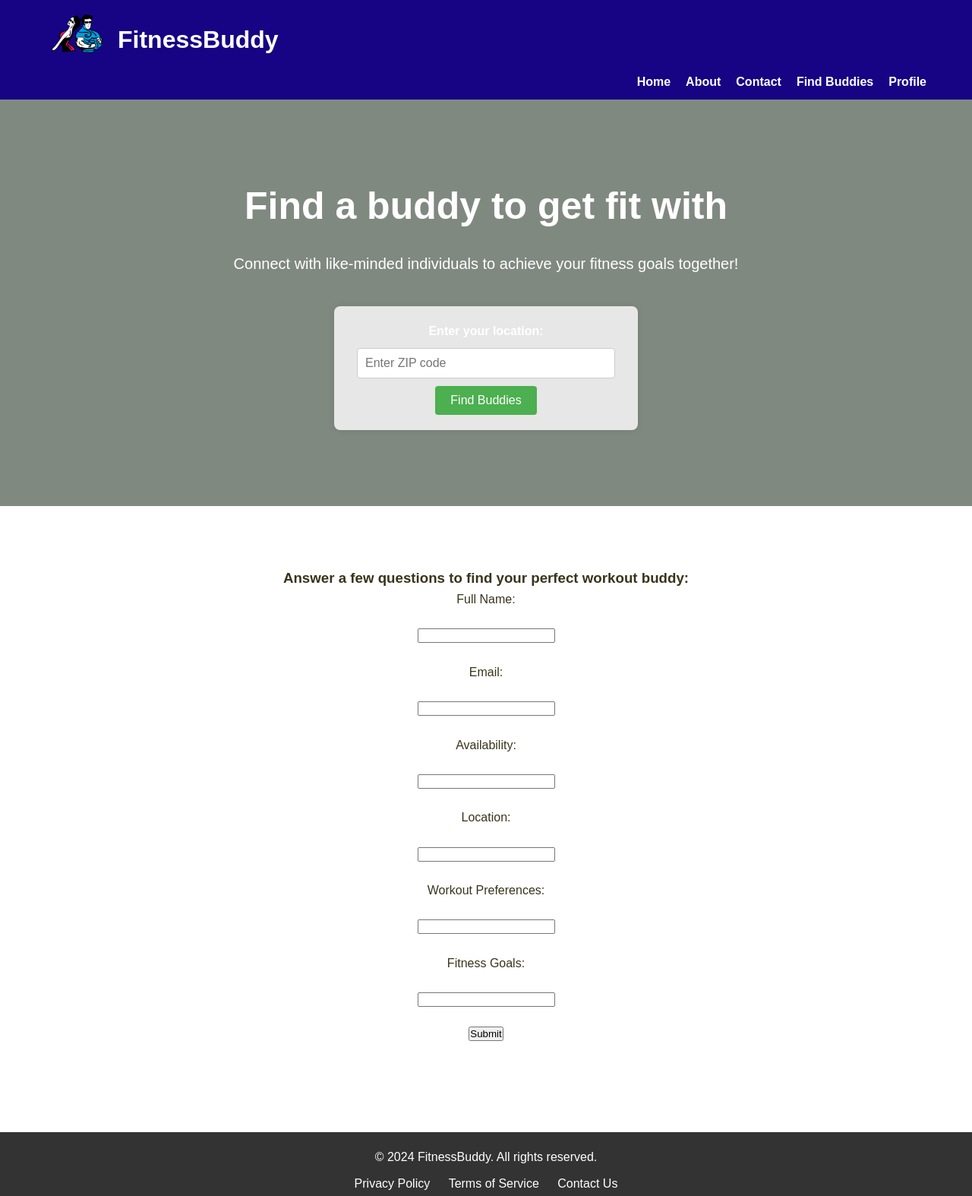
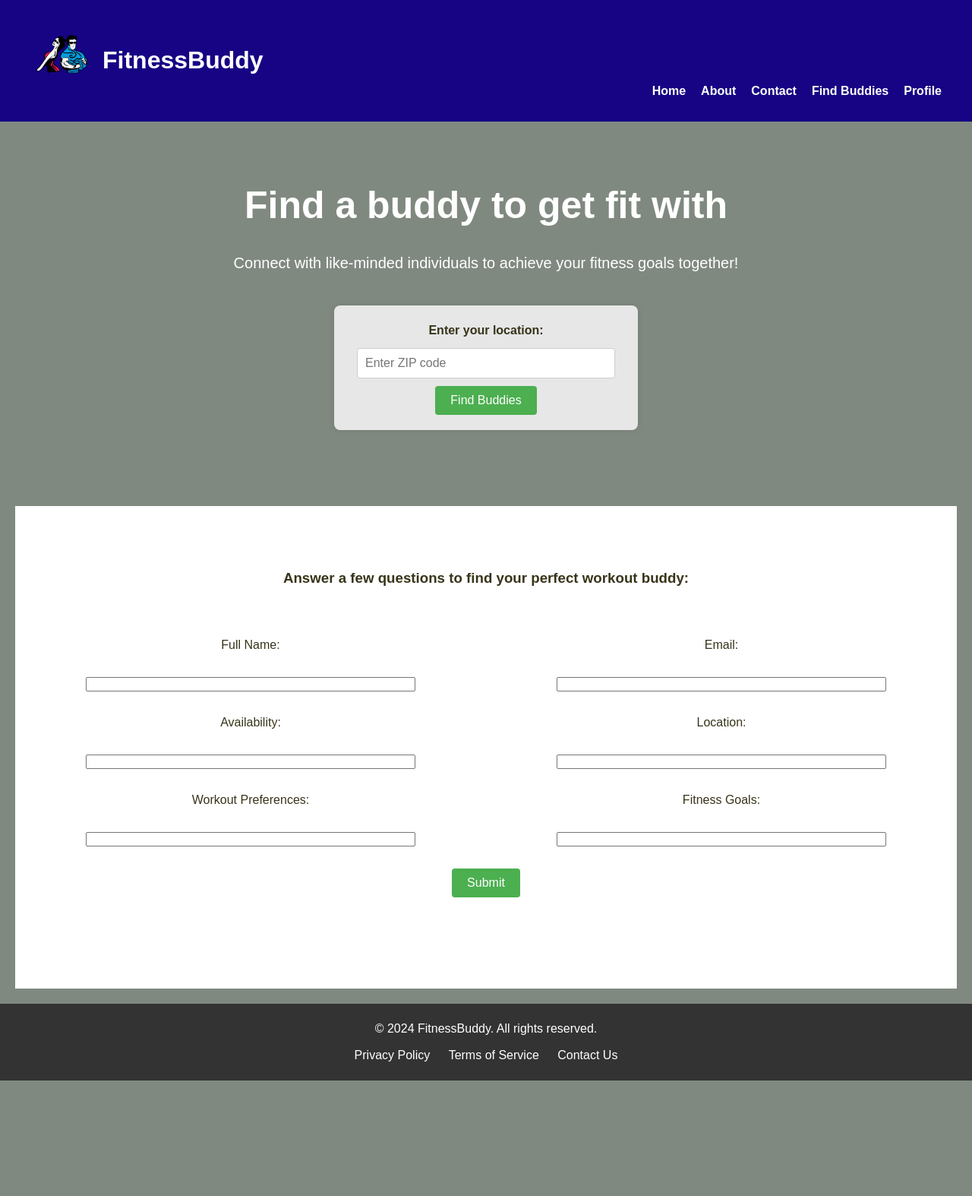
Before and after one commit to abhisbd10/INST377-FitnessBuddy, a website: page public/home.html in a window 1280 px wide. Shown: the whole page at 76% size. After the commit the page ends 1422 px from the top, so only its background shows below. Drawn offline with Linux system fonts and the light colour scheme.

Commit message:
Adding new files, updated previous files, updated functionality

```diff
--- /dev/null
+++ b/public/buddies.css
@@ -0,0 +1,27 @@
+/* This is the default code that should be copied and pasted into each css file
+and sort of like the blueprint for how the front-end will look */
+
+* {
+  margin: 0;
+  padding: 0;
+  box-sizing: border-box;
+}
+
+body {
+  font-family: Arial, sans-serif;
+  line-height: 1.6;
+  background-color: hsl(120, 4%, 52%);
+  color: #38341a;
+  display: flex;
+  flex-direction: column;
+  min-height: 100vh;
+}
+
+main {
+  flex: 1;
+  margin-top: 160px; /* Adjust to match the height of the header */
+  padding: 20px;
+}
+
+/* This is the default code that should be copied and pasted into each css file
+and sort of like the blueprint for how the front-end will look */
--- /dev/null
+++ b/public/header_footer.css
@@ -0,0 +1,93 @@
+/* Header */
+
+header {
+  height: 160px;
+  display: flex;
+  flex-direction: row;
+  justify-content: space-between;
+  position: fixed;
+  top: 0px;
+  left: 0px;
+  right: 0px;
+  background-color: #160484;
+  color: #fff;
+  z-index: 1000;
+}
+
+.logo {
+  display: flex;
+  margin-left: 40px;
+  align-items: center;
+  margin-top: 7px;
+}
+
+nav {
+  align-self: center;
+  margin-right: 40px;
+  margin-top: 80px;
+}
+
+header img {
+  width: 85px;
+  height: auto;
+  margin-right: 10px;
+}
+
+.home_page_link {
+  text-decoration: none;
+  color: white;
+  width: fit-content;
+  height: fit-content;
+  margin-top: 30px;
+}
+
+header ul {
+  list-style-type: none;
+  display: flex;
+  justify-content: flex-end;
+}
+
+header ul li {
+  margin-left: 20px;
+}
+
+header nav ul li a {
+  color: #fff;
+  text-decoration: none;
+  font-weight: bold;
+  transition: color 0.3s ease;
+}
+
+header nav ul li a:hover {
+  color: #ffd700;
+}
+
+/* Footer */
+
+footer {
+  background-color: #333;
+  color: #fff;
+  padding: 20px 0;
+  text-align: center;
+}
+
+footer ul {
+  list-style-type: none;
+  padding: 0;
+  margin-top: 10px;
+}
+
+footer ul li {
+  display: inline-block;
+  margin: 0 10px;
+}
+
+footer ul li a {
+  color: #fff;
+  text-decoration: none;
+  transition: color 0.3s ease;
+}
+
+footer ul li a:hover {
+  color: #ffd700;
+}
--- /dev/null
+++ b/public/home.css
@@ -0,0 +1,143 @@
+/* This is the default code that should be copied and pasted into each css file
+and sort of like the blueprint for how the front-end will look */
+
+* {
+  margin: 0;
+  padding: 0;
+  box-sizing: border-box;
+}
+
+body {
+  font-family: Arial, sans-serif;
+  line-height: 1.6;
+  background-color: hsl(120, 4%, 52%);
+  color: #38341a;
+  display: flex;
+  flex-direction: column;
+  min-height: 100vh;
+}
+
+main {
+  flex: 1;
+  margin-top: 10px;
+  padding: 20px;
+}
+
+/* This is the default code that should be copied and pasted into each css file
+and sort of like the blueprint for how the front-end will look */
+
+/* Enter location */
+
+.enter_location {
+  background-size: cover;
+  background-position: center;
+  padding: 100px 0;
+  text-align: center;
+  color: #fff;
+  margin-top: 100px;
+}
+
+.enter_location h2 {
+  font-size: 50px;
+  margin-bottom: 20px;
+}
+
+.enter_location p {
+  font-size: 20px;
+  margin-bottom: 40px;
+}
+
+.location-form {
+  width: 400px;
+  margin: 0 auto;
+  background-color: rgba(255, 255, 255, 0.8);
+  padding: 20px;
+  border-radius: 8px;
+  box-shadow: 0 0 10px rgba(0, 0, 0, 0.1);
+}
+
+.location-form label {
+  display: block;
+  font-weight: bold;
+  margin-bottom: 10px;
+  color: #38341a;
+}
+
+.location-form input[type="text"] {
+  width: calc(100% - 20px);
+  padding: 10px;
+  font-size: 1rem;
+  border: 1px solid #ccc;
+  border-radius: 4px;
+  margin-bottom: 10px;
+}
+
+.location-form button {
+  background-color: #4caf50;
+  color: #fff;
+  border: none;
+  padding: 10px 20px;
+  font-size: 1rem;
+  border-radius: 4px;
+  cursor: pointer;
+  transition: background-color 0.3s ease;
+}
+
+.location-form button:hover {
+  background-color: #45a049;
+}
+
+/* Enter information section */
+
+.features {
+  padding: 80px 0;
+  background-color: #fff;
+  text-align: center;
+}
+
+.features h2 {
+  font-size: 40px;
+  margin-bottom: 40px;
+}
+
+.feature {
+  margin-bottom: 40px;
+}
+
+.feature h3 {
+  font-size: 20px;
+  margin-bottom: 10px;
+}
+
+.feature p {
+  font-size: 15px;
+}
+
+/* Grid layout for enter information section */
+
+.grid {
+  display: grid;
+  grid-template-columns: 1fr 1fr;
+  margin-top: 60px;
+  width: 100%;
+}
+
+.grid_contents input[type="text"] {
+  width: 70%;
+}
+
+.styling_button {
+  background-color: #4caf50;
+  color: #fff;
+  border: none;
+  padding: 10px 20px;
+  font-size: 1rem;
+  border-radius: 4px;
+  cursor: pointer;
+  transition: background-color 0.3s ease;
+}
+
+.styling_button:hover {
+  background-color: #45a049;
+  cursor: pointer;
+}
--- a/public/home.html
+++ b/public/home.html
@@ -1,16 +1,21 @@
-<html>
+<!DOCTYPE html>
+<html lang="en">
   <head>
+    <meta charset="UTF-8" />
+    <meta name="viewport" content="width=device-width, initial-scale=1.0" />
     <title>FitnessBuddy - Find a Buddy to Get Fit With</title>
-    <link rel="stylesheet" href="styles.css">
-    <script type = 'text/javascript' src = "home.js" defer></script>
+    <link rel="stylesheet" href="home.css" />
+    <link rel="stylesheet" href="header_footer.css" />
+    <script type="text/javascript" src="home.js" defer></script>
   </head>
   <body>
     <header>
-        <div class="container">
+      <a class="home_page_link" href="home.html">
         <div class="logo">
-                <img src="fitnesslogobud.png" alt="FitnessBuddy Logo">
+          <img src="fitnesslogobud.png" alt="FitnessBuddy Logo" />
           <h1>FitnessBuddy</h1>
         </div>
+      </a>
       <nav>
         <ul>
           <li><a href="home.html">Home</a></li>
@@ -20,66 +25,98 @@
           <li><a href="profile.html">Profile</a></li>
         </ul>
       </nav>
-        </div>
     </header>
 
-        <section class="main">
-            <div class="container">
+    <main>
+      <section class="enter_location">
+        <div class="container_2">
           <h2>Find a buddy to get fit with</h2>
-                <p>Connect with like-minded individuals to achieve your fitness goals together!</p>
-                <form  action="buddies.html" class="location-form">
+          <p>
+            Connect with like-minded individuals to achieve your fitness goals
+            together!
+          </p>
+          <form action="buddies.html" class="location-form">
             <label for="location">Enter your location:</label>
-                    <input type="text" id="location" name="location" placeholder="Enter ZIP code">
+            <input
+              type="text"
+              id="location"
+              name="location"
+              placeholder="Enter ZIP code"
+            />
             <button type="submit">Find Buddies</button>
           </form>
         </div>
       </section>
 
       <section class="features">
-            <div class="container">
+        <div class="container_3">
           <h3>Answer a few questions to find your perfect workout buddy:</h3>
           <div class="feature">
-                    <form onsubmit = "createUsers(); return false;" id="questionnaire">
-
-                        <label for="name">Full Name:</label><br><br>
-                        <input type="text" id="name" name="name"><br><br>
-
-                        <label for="email">Email:</label><br><br>
-                        <input type="text" id="email" name="email"><br><br>
-
-                        <label for="availability">Availability:</label><br><br>
-                        <input type="text" id="availability" name="availability"><br><br>
-
-                        <label for="location">Location:</label><br><br>
-                        <input type="text" id="location" name="location"><br><br>
-
-                        <label for="workout-preferences">Workout Preferences:</label><br><br>
-                        <input type="text" id="workout-preferences" name="workoutPreferences"><br><br>
-
-                        <label for="fitness-goals">Fitness Goals:</label><br><br>
-                        <input type="text" id="fitness-goals" name="fitnessGoals"><br><br>
-
-                        <button type="submit">Submit</button>
-                    </form>
-
-
+            <form onsubmit="createUsers(); return false;" id="questionnaire">
+              <div class="grid">
+                <div class="grid_contents">
+                  <label for="name">Full Name:</label><br /><br />
+                  <input type="text" id="name" name="name" /><br /><br />
                 </div>
 
+                <div class="grid_contents">
+                  <label for="email">Email:</label><br /><br />
+                  <input type="text" id="email" name="email" /><br /><br />
                 </div>
 
+                <div class="grid_contents">
+                  <label for="availability">Availability:</label><br /><br />
+                  <input
+                    type="text"
+                    id="availability"
+                    name="availability"
+                  /><br /><br />
+                </div>
+
+                <div class="grid_contents">
+                  <label for="location">Location:</label><br /><br />
+                  <input
+                    type="text"
+                    id="location"
+                    name="location"
+                  /><br /><br />
+                </div>
+
+                <div class="grid_contents">
+                  <label for="workout-preferences">Workout Preferences:</label
+                  ><br /><br />
+                  <input
+                    type="text"
+                    id="workout-preferences"
+                    name="workoutPreferences"
+                  /><br /><br />
+                </div>
+
+                <div class="grid_contents">
+                  <label for="fitness-goals">Fitness Goals:</label><br /><br />
+                  <input
+                    type="text"
+                    id="fitness-goals"
+                    name="fitnessGoals"
+                  /><br /><br />
+                </div>
+              </div>
+              <button class="styling_button" type="submit">Submit</button>
+            </form>
+          </div>
+        </div>
       </section>
-
+    </main>
 
     <footer>
-        <div class="container">
+      <div class="container_4">
         <p>&copy; 2024 FitnessBuddy. All rights reserved.</p>
         <ul>
-                <li>Privacy Policy</a></li>
-                <li>Terms of Service</a></li>
+          <li><a href="#">Privacy Policy</a></li>
+          <li><a href="#">Terms of Service</a></li>
           <li><a href="contact.html">Contact Us</a></li>
         </ul>
       </div>
     </footer>
-
   </body>
 </html>
--- a/public/styles.css
+++ /dev/null
@@ -1,167 +0,0 @@
-* {
-    margin: 0;
-    padding: 0;
-    box-sizing: border-box;
-}
-
-body {
-    font-family: Arial, sans-serif;
-    line-height: 1.6;
-    background-color: hsl(120, 4%, 52%);
-    color: #38341a;
-}
-
-.container {
-    width: 1200px;
-    margin: 0 auto;
-    padding: 0 20px;
-}
-
-header {
-    background-color: #160484;
-    color: #fff;
-    padding: 10px 0;
-}
-
-header .logo {
-    display: flex;
-    align-items: center;
-}
-
-header .logo img {
-    width: 85px;
-    height: auto;
-    margin-right: 10px;
-}
-
-header nav ul {
-    list-style-type: none;
-    display: flex;
-    justify-content: flex-end;
-}
-
-header nav ul li {
-    margin-left: 20px;
-}
-
-header nav ul li a {
-    color: #fff;
-    text-decoration: none;
-    font-weight: bold;
-    transition: color 0.3s ease;
-}
-
-header nav ul li a:hover {
-    color: #ffd700;
-}
-
-
-.main {
-    background-size: cover;
-    background-position: center;
-    padding: 100px 0;
-    text-align: center;
-    color: #fff;
-}
-
-.main h2 {
-    font-size: 50px;
-    margin-bottom: 20px;
-}
-
-.main p {
-    font-size: 20px;
-    margin-bottom: 40px;
-}
-
-.location-form {
-    width: 400px;
-    margin: 0 auto;
-    background-color: rgba(255, 255, 255, 0.8);
-    padding: 20px;
-    border-radius: 8px;
-    box-shadow: 0 0 10px rgba(0, 0, 0, 0.1);
-}
-
-.location-form label {
-    display: block;
-    font-weight: bold;
-    margin-bottom: 10px;
-}
-
-.location-form input[type="text"] {
-    width: calc(100% - 20px);
-    padding: 10px;
-    font-size: 1rem;
-    border: 1px solid #ccc;
-    border-radius: 4px;
-    margin-bottom: 10px;
-}
-
-.location-form button {
-    background-color: #4CAF50;
-    color: #fff;
-    border: none;
-    padding: 10px 20px;
-    font-size: 1rem;
-    border-radius: 4px;
-    cursor: pointer;
-    transition: background-color 0.3s ease;
-}
-
-.location-form button:hover {
-    background-color: #45a049;
-}
-
-
-.features {
-    padding: 80px 0;
-    background-color: #fff;
-    text-align: center;
-}
-
-.features h2 {
-    font-size: 40rpx;
-    margin-bottom: 40px;
-}
-
-.feature {
-    margin-bottom: 40px;
-}
-
-.feature h3 {
-    font-size: 20px;
-    margin-bottom: 10px;
-}
-
-.feature p {
-    font-size: 15px;
-}
-
-footer {
-    background-color: #333;
-    color: #fff;
-    padding: 20px 0;
-    text-align: center;
-}
-
-footer ul {
-    list-style-type: none;
-    padding: 0;
-    margin-top: 10px;
-}
-
-footer ul li {
-    display: inline-block;
-    margin: 0 10px;
-}
-
-footer ul li a {
-    color: #fff;
-    text-decoration: none;
-    transition: color 0.3s ease;
-}
-
-footer ul li a:hover {
-    color: #ffd700;
-}
```
Also changed, not shown: public/buddies.html (+15 -12 lines). Lines whose indentation alone changed are shown as unchanged.
